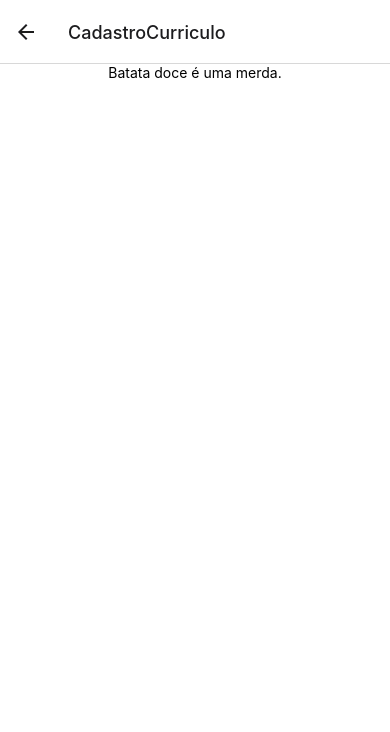
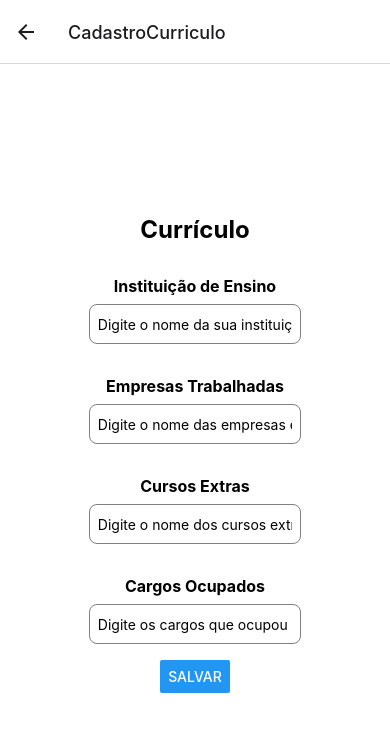
Before and after one commit to GabrielmAlves/Projeto-Fernando, a React Native app in the folder Front/: screen /CadastroCurriculo in a window 390 px wide. Shown: the top 732 px of the page. Built offline with nearby package versions, Linux system fonts and the light colour scheme.

Commit message:
fazendo merda

```diff
--- a/Front/src/Screens/CadastroCurriculo.js
+++ b/Front/src/Screens/CadastroCurriculo.js
@@ -1,10 +1,10 @@
 import {StyleSheet, Text, View} from "react-native";
-import Title from "../components/Title";
+import Title from "../components/FormCurriculo"
 
 export default function CadastroCurriculo() {
     return (
       <View style={styles.container}>
-        <Text>Batata doce é uma merda.</Text>
+        <Title/>
       </View>
     );
   }
--- a/Front/src/components/FormCurriculo/index.js
+++ b/Front/src/components/FormCurriculo/index.js
@@ -1,142 +1,88 @@
 import {
-    StyleSheet,
-    Text,
-    TextInput,
-    View,
-    Button,
-    TouchableOpacity,
+  View, Text, StyleSheet, TextInput, Button
 } from "react-native";
-  import { CheckBox } from "react-native-btr";
 import React, { useState, useEffect } from "react";
-  import config from "../../../config/config.json";
-  import Icons from "react-native-vector-icons/FontAwesome";
-  import CadastroCurriculo from "./CadastroCurriculo";
 
-  export default function App({navigation}) {
-    const [email, setEmail] = useState(null);
-    const [senha, setSenha] = useState(null);
-    const [hidePassword, setHidePassoword] = useState(true);
+
+export default function App() {
+  const [instituicao, setInstituicao] = useState("");
+  const [empresas, setEmpresas] = useState("");
+  const [cursos, setCursos] = useState("");
+  const [cargos, setCargos] = useState("");
 
 
 
   return (
-      <View style={styles.formContainer}>
-        <View style={styles.form}>
-          <Text style={styles.formLabel}>Email</Text>
+    <View style={styles.container}>
+      <Text style={styles.title}>Currículo</Text>
+
+      <Text style={styles.label}>Instituição de Ensino</Text>
       <TextInput
-            style={styles.formInput}
-            placeholder="Preencha este campo com o seu e-mail"
-            onChangeText={(text) => setEmail(text)}
+        style={styles.input}
+        placeholder="Digite o nome da sua instituição de ensino"
+        onChangeText={setInstituicao}
+        value={instituicao}
       />
-          <Text style={styles.formLabel}>Senha</Text>
-          <View style={styles.passwordArea}>
+
+      <Text style={styles.label}>Empresas Trabalhadas</Text>
       <TextInput
-              style={styles.formPassword}
-              placeholder="Preencha este campo com a sua senha"
-              onChangeText={(text) => setSenha(text)}
-              secureTextEntry={hidePassword}
+        style={styles.input}
+        placeholder="Digite o nome das empresas em que trabalhou"
+        onChangeText={setEmpresas}
+        value={empresas}
       />
-            <TouchableOpacity
-              onPress={() => {
-                setHidePassoword(!hidePassword);
-              }}
-              style={styles.eyeIcon}
-            >
-              {hidePassword ? (
-                <Icons name="eye" color="#000" size={25} />
-              ) : (
-                <Icons name="eye-slash" color="#000" size={25} />
-              )}
-            </TouchableOpacity>
-          </View>
 
-          {/* <Text style={styles.noShare}>
-            Não compartilhe este campo com ninguém
-          </Text> */}
-          <Text style={styles.semConta}>
-            Sem conta? Entre em contato com o órgão responsável
-          </Text>
+      <Text style={styles.label}>Cursos Extras</Text>
+      <TextInput
+        style={styles.input}
+        placeholder="Digite o nome dos cursos extras que fez"
+        onChangeText={setCursos}
+        value={cursos}
+      />
 
-          <View style={styles.containerEsqueciSenha}>
-            <View style={styles.habilitarContainer}>
-              <CheckBox />
-              <Text style={styles.textHabilitar}>Habilitar Leitor</Text>
-            </View>
-            <Text style={styles.esqueciSenha}>Esqueci minha senha!</Text>
-          </View>
-          <Button title="Entrar" color="#FFA500" onPress={(loginUser) => {
-            if(loginUser){
-              //navigation.navigate("CadastroCurriculo");
-            }
+      <Text style={styles.label}>Cargos Ocupados</Text>
+      <TextInput
+        style={styles.input}
+        placeholder="Digite os cargos que ocupou"
+        onChangeText={setCargos}
+        value={cargos}
+      />
+
+      <Button title="Salvar" onPress={() => {
+        console.log(`Instituição de Ensino: ${instituicao}`);
+        console.log(`Empresas Trabalhadas: ${empresas}`);
+        console.log(`Cursos Extras: ${cursos}`);
+        console.log(`Cargos Ocupados: ${cargos}`);
       }} />
-        </View>
     </View>
   );
 }
 
 const styles = StyleSheet.create({
-    formContainer: {
-      width: "100%",
-      height: "100%",
+  container: {
+    flex: 1,
     alignItems: "center",
-      marginTop: 20,
-      padding: 5,
+    justifyContent: "center",
+    backgroundColor: "#FFF",
   },
-    formLabel: {
-      fontSize: 15,
+  title: {
+    fontSize: 24,
+    fontWeight: "bold",
+    marginBottom: 16,
   },
-    formInput: {
-      width: "100%",
+  label: {
+    fontSize: 16,
+    fontWeight: "bold",
+    marginTop: 16,
+  },
+  input: {
+    width: "90%",
+    height: 40,
+    borderColor: "gray",
     borderWidth: 1,
-      borderColor: "grey",
-      height: 45,
-      borderRadius: 5,
-      marginBottom: 5,
-      paddingLeft: 5,
-    },
-    form: {
-      width: "100%",
-      height: "auto",
-      padding: 10,
-    },
-    semConta: {
-      marginBottom: 20,
-      marginTop: 10,
-    },
-    noShare: {
-      fontWeight: "bold",
-      marginBottom: 10,
-    },
-    containerEsqueciSenha: {
-      flexDirection: "row",
-      columnGap: 80,
-    },
-    habilitarContainer: {
-      flexDirection: "row",
-      columnGap: 3,
-      marginBottom: 10,
-      height: 20,
-    },
-    esqueciSenha: {
-      color: "orange",
-      marginBottom: 40,
-    },
-    passwordArea: {
-      flexDirection: "row",
-      width: "100%",
-      borderWidth: 1,
-      borderColor: "grey",
-      height: 45,
-      borderRadius: 5,
-      marginBottom: 5,
-      paddingLeft: 5,
-      alignItems: "center",
-    },
-    formPassword: {
-      width: "88%",
-    },
-    eyeIcon: {
-      width: "12%",
-      justifyContent: "center",
+    borderRadius: 8,
+    paddingHorizontal: 8,
+    marginTop: 8,
+    marginBottom: 16,
   },
 });
```
Lines whose indentation alone changed are shown as unchanged.
